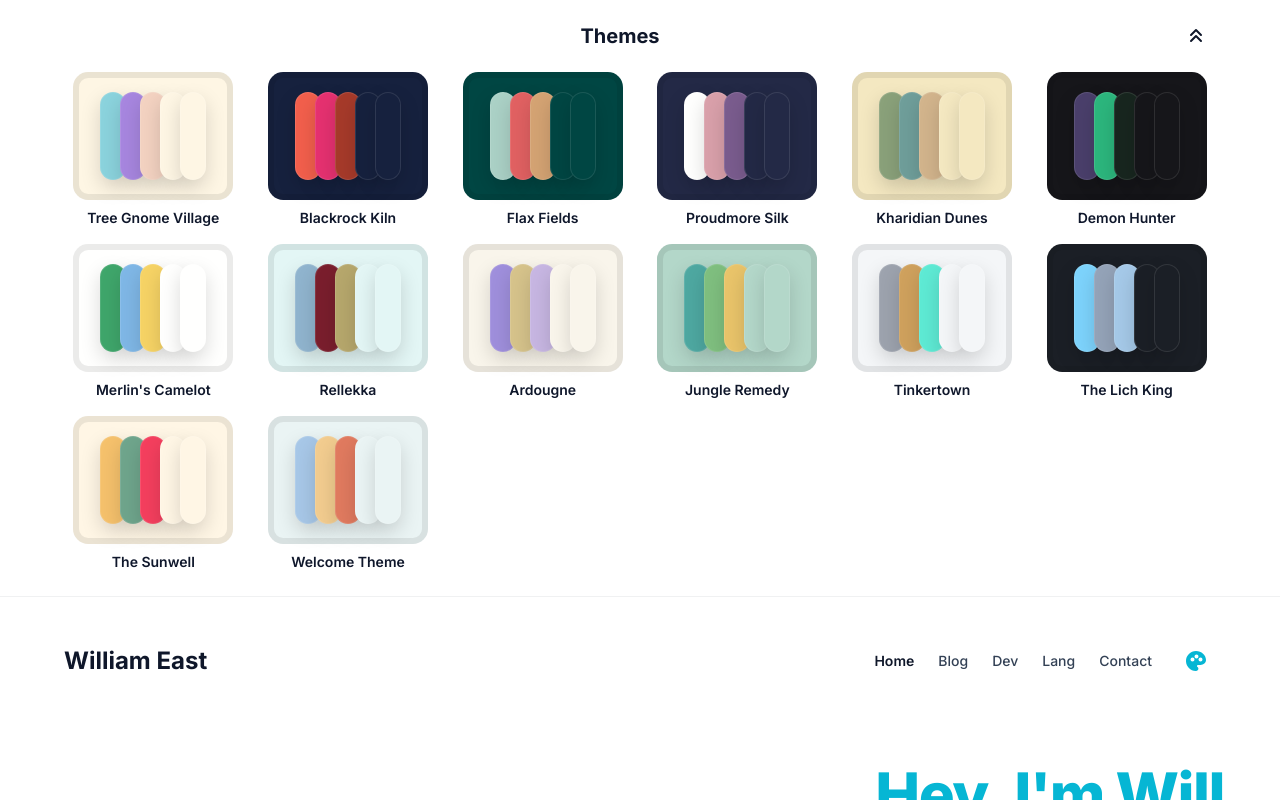
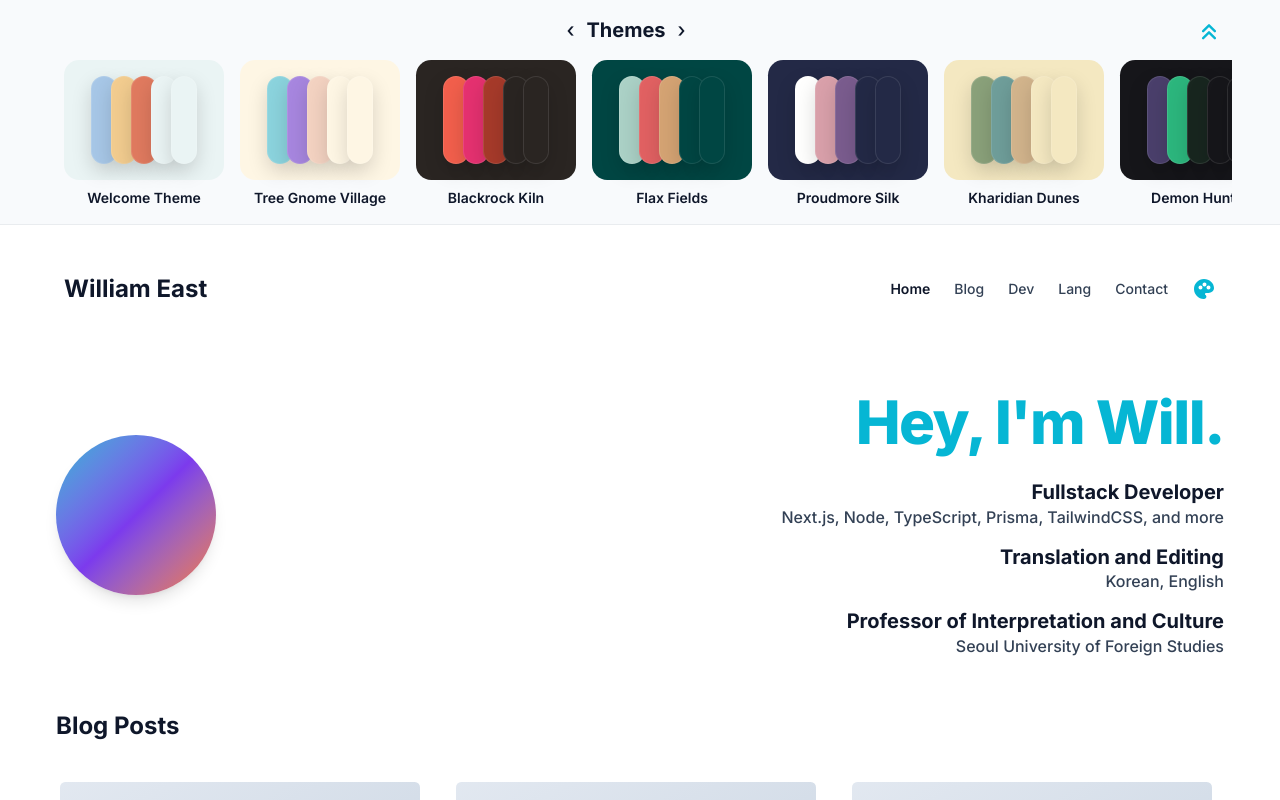
Before and after one commit to wjbetech/blogfolio, a Next.js app: page / in a window 1280 px wide. Both pictures are taken after a click on the button 1196 px from the left and 64 px from the top of the page. Shown: the top 800 px of the page. Built offline with nearby package versions, Linux system fonts and the light colour scheme.

Commit message:
feat/theme-drawer: more small fixes and changes to the drawer styles and functionality

```diff
--- a/src/app/layout.tsx
+++ b/src/app/layout.tsx
@@ -29,6 +29,19 @@ export default function RootLayout({
   return (
     <html lang="en" className={inter.variable}>
       <body className={`${geistSans.variable} ${geistMono.variable} antialiased bg-bg-100 `}>
+        <script
+          // Apply saved theme (or default to 'welcome') before hydration to avoid flash
+          dangerouslySetInnerHTML={{
+            __html: `(() => {
+  try {
+    var id = null;
+    try { id = localStorage.getItem('site:theme'); } catch(e) { id = null; }
+    if (!id) id = 'welcome';
+    document.documentElement.setAttribute('data-theme', id);
+  } catch (e) {}
+})();`
+          }}
+        />
         <HeaderWithDrawer />
         <main className="max-w-7xl mx-auto px-10 py-8">{children}</main>
         <Footer />
--- a/src/components/Hero/Hero.tsx
+++ b/src/components/Hero/Hero.tsx
@@ -8,18 +8,18 @@ export default function Hero() {
 
         <div className="flex-1 text-right">
           <h1 className="text-4xl md:text-6xl font-extrabold tracking-tight text-accent leading-tight">
-            Hey, I&apos;m Will
+            Hey, I&apos;m Will.
           </h1>
 
           <div className="mt-4 space-y-2 text-lg md:text-xl leading-relaxed text-heading">
             <h5 className="font-bold">Fullstack Developer</h5>
-            <p className="text-sm md:text-base text-slate-500 leading-0">
+            <p className="text-sm md:text-base text-paragraph leading-0">
               Next.js, Node, TypeScript, Prisma, TailwindCSS, and more
             </p>
             <h5 className="font-bold mt-6">Translation and Editing</h5>
-            <p className="text-sm md:text-base text-slate-500 leading-0">Korean, English</p>
+            <p className="text-sm md:text-base text-paragraph leading-0">Korean, English</p>
             <h5 className="font-bold mt-6">Professor of Interpretation and Culture</h5>
-            <p className="text-sm md:text-base text-slate-500 leading-0">Seoul University of Foreign Studies</p>
+            <p className="text-sm md:text-base text-paragraph leading-0">Seoul University of Foreign Studies</p>
           </div>
         </div>
       </div>
--- a/src/components/Icons/UpArrowIcon.tsx
+++ b/src/components/Icons/UpArrowIcon.tsx
@@ -4,9 +4,9 @@ export default function UpArrowIcon(props: React.SVGProps<SVGSVGElement>) {
   return (
     <svg
       xmlns="http://www.w3.org/2000/svg"
-      width="24"
-      height="24"
-      viewBox="0 0 24 24"
+      width="28"
+      height="28"
+      viewBox="-6 -2 24 24"
       fill="none"
       stroke="currentColor"
       stroke-width="2"
--- a/src/components/Navbar/Navbar.tsx
+++ b/src/components/Navbar/Navbar.tsx
@@ -25,13 +25,13 @@ export default function Navbar({
 
   return (
     <header>
-      <div className="max-w-7xl mx-auto px-6 md:px-16 flex items-center justify-between h-32">
+      <div className="max-w-7xl mx-auto px-16 flex items-center justify-between h-32">
         <Link href="/" className="text-2xl font-bold">
           William East
         </Link>
 
         <div className="flex items-center">
-          <nav className="flex items-center gap-4 md:gap-6">
+          <nav className="flex items-center gap-6">
             {navLinks.map((link) => (
               <Link
                 key={link.id}
@@ -47,7 +47,7 @@ export default function Navbar({
             aria-label="Theme settings"
             aria-expanded={isDrawerOpen}
             onClick={() => onToggle?.()}
-            className="ml-6 p-2 rounded-full hover:bg-bg200 flex items-center justify-center cursor-pointer">
+            className="ml-6 rounded-full hover:bg-bg200 flex items-center justify-center cursor-pointer">
             <ColorPaletteIcon className="text-primary" />
           </button>
         </div>
--- a/src/components/Palettes/Palette.tsx
+++ b/src/components/Palettes/Palette.tsx
@@ -33,14 +33,14 @@ export default function Palette({
         onClick={() => onSelect(palette.id)}
         aria-pressed={selected}
         className={
-          "w-40 h-32 rounded-2xl transition-all hover:shadow-lg flex items-center justify-center shrink-0 border-[6px] border-transparent" +
+          "w-40 h-30 rounded-2xl transition-all hover:shadow-lg flex items-center justify-center shrink-0 cursor-pointer" +
           (selected
             ? "" // selected uses inline border style below
-            : "border border-[rgba(0,0,0,0.08)] hover:border-[6px] hover:border-slate-200 cursor-pointer")
+            : "")
         }
         style={{
           backgroundColor: base,
-          border: selected ? "6px solid teal" : undefined
+          border: selected ? "6px solid var(--accent)" : undefined
         }}>
         {/* layered pill bars */}
         <div
@@ -74,7 +74,7 @@ export default function Palette({
       </button>
 
       {/* Title below the palette box */}
-      <div className="text-center text-sm font-semibold text-slate-900">{palette.name}</div>
+      <div className="text-center text-sm font-semibold">{palette.name}</div>
     </div>
   );
 }
--- a/src/components/ThemeDrawer/ThemeDrawer.tsx
+++ b/src/components/ThemeDrawer/ThemeDrawer.tsx
@@ -1,8 +1,8 @@
 "use client";
 
-import React from "react";
+import React, { useRef } from "react";
 import { AnimatePresence, motion } from "framer-motion";
-import PaletteItem from "../Palettes/Palette";
+import ThemeDrawerCarousel, { ThemeDrawerCarouselHandle } from "./ThemeDrawerCarousel";
 import UpArrowIcon from "../Icons/UpArrowIcon";
 import { ColorThemes } from "@/lib/themes";
 import { applyTheme } from "@/lib/applyTheme";
@@ -18,6 +18,7 @@ export default function ThemeDrawer({
   onSelect: (id: string) => void;
   active?: string | null;
 }) {
+  const carouselRef = useRef<ThemeDrawerCarouselHandle | null>(null);
   return (
     <AnimatePresence initial={false}>
       {open && (
@@ -27,38 +28,45 @@ export default function ThemeDrawer({
           animate={{ height: "auto", opacity: 1 }}
           exit={{ height: 0, opacity: 0 }}
           transition={{ duration: 0.28, ease: "easeInOut" }}
-          className="overflow-hidden border-b bg-white">
-          <div className="max-w-7xl mx-auto py-4 flex items-center justify-between px-16">
-            <div className="flex flex-col mx-auto">
-              <h3 className="text-xl font-bold m-auto place-self-center">Themes</h3>
+          className="overflow-hidden border-b bg-bg200">
+          <div className="max-w-7xl mx-auto py-2 flex items-center justify-between px-16">
+            <div className="flex items-center gap-2 mx-auto">
+              <button
+                type="button"
+                aria-label="Scroll themes left"
+                onClick={() => carouselRef.current?.scrollLeft()}
+                className="hidden md:inline-flex items-center text-xl p-1 cursor-pointer hover:opacity-80">
+                ‹
+              </button>
+
+              <h3 className="text-xl font-bold">Themes</h3>
+
+              <button
+                type="button"
+                aria-label="Scroll themes right"
+                onClick={() => carouselRef.current?.scrollRight()}
+                className="hidden md:inline-flex items-center text-xl p-1 cursor-pointer hover:opacity-80">
+                ›
+              </button>
             </div>
 
             <div>
-              <button onClick={onClose} aria-label="Close theme drawer" className="text-sm p-2 cursor-pointer">
+              <button onClick={onClose} aria-label="Close theme drawer" className="py-2 cursor-pointer text-accent">
                 <UpArrowIcon />
               </button>
             </div>
           </div>
 
-          <div className="max-w-7xl mx-auto px-16 pb-6">
-            <div className="grid grid-cols-2 sm:grid-cols-3 md:grid-cols-4 lg:grid-cols-6 gap-4">
-              {ColorThemes.map((t) => (
-                <PaletteItem
-                  key={t.id}
-                  palette={{
-                    id: t.id,
-                    name: t.name,
-                    colors: [t.bg100, t.accent, t.accent2 ?? t.accent, t.accent3 ?? t.accent]
-                  }}
+          <div className="max-w-7xl mx-auto px-12">
+            <ThemeDrawerCarousel
+              ref={carouselRef}
+              active={active}
               onSelect={(id) => {
                 const theme = ColorThemes.find((x) => x.id === id);
                 if (theme) applyTheme(theme);
                 onSelect(id);
               }}
-                  selected={active === t.id}
             />
-              ))}
-            </div>
           </div>
         </motion.div>
       )}
--- /dev/null
+++ b/src/components/ThemeDrawer/ThemeDrawerCarousel.tsx
@@ -0,0 +1,68 @@
+"use client";
+
+import React, { useRef, useImperativeHandle, forwardRef } from "react";
+import PaletteItem from "../Palettes/Palette";
+import { ColorThemes } from "@/lib/themes";
+
+type Props = {
+  active?: string | null;
+  onSelect: (id: string) => void;
+};
+
+export type ThemeDrawerCarouselHandle = {
+  scrollLeft: () => void;
+  scrollRight: () => void;
+};
+
+const ThemeDrawerCarousel = forwardRef<ThemeDrawerCarouselHandle, Props>(({ active, onSelect }, ref) => {
+  const scrollerRef = useRef<HTMLDivElement | null>(null);
+
+  const scrollAmount = () => {
+    const el = scrollerRef.current;
+    if (!el) return 240;
+    return Math.max(el.clientWidth * 0.6, 240);
+  };
+
+  // eslint-disable-next-line react-hooks/exhaustive-deps
+  const scrollLeft = () => {
+    const el = scrollerRef.current;
+    if (!el) return;
+    el.scrollBy({ left: -scrollAmount(), behavior: "smooth" });
+  };
+
+  // eslint-disable-next-line react-hooks/exhaustive-deps
+  const scrollRight = () => {
+    const el = scrollerRef.current;
+    if (!el) return;
+    el.scrollBy({ left: scrollAmount(), behavior: "smooth" });
+  };
+
+  useImperativeHandle(ref, () => ({ scrollLeft, scrollRight }), [scrollLeft, scrollRight]);
+
+  return (
+    <div>
+      <div
+        ref={scrollerRef}
+        className="flex gap-4 overflow-x-auto no-scrollbar pb-4 scroll-pl-6 px-4"
+        style={{ WebkitOverflowScrolling: "touch" }}>
+        {ColorThemes.map((t) => (
+          <div key={t.id} className="flex-none">
+            <PaletteItem
+              palette={{
+                id: t.id,
+                name: t.name,
+                colors: [t.bg100, t.accent, t.accent2 ?? t.accent, t.accent3 ?? t.accent]
+              }}
+              onSelect={onSelect}
+              selected={active === t.id}
+            />
+          </div>
+        ))}
+      </div>
+    </div>
+  );
+});
+
+ThemeDrawerCarousel.displayName = "ThemeDrawerCarousel";
+
+export default ThemeDrawerCarousel;
--- a/src/lib/themes.ts
+++ b/src/lib/themes.ts
@@ -2,11 +2,25 @@ import { ColorTheme } from "@/app/types/themes";
 
 export const ColorThemes: ColorTheme[] = [
   {
+    id: "welcome",
+    name: "Welcome Theme",
+    bg100: "#eaf4f4", // sky over Lumbridge
+    bg200: "#d4e9e2",
+    bg300: "#bddbd0",
+    headline: "#344e41",
+    paragraph: "#5f6f73",
+    button: "#84a98c", // gentle adventure green
+    buttonText: "#fffffe",
+    accent: "#a7c7e7", // river Lum
+    accent2: "#f2cc8f", // wheat fields
+    accent3: "#e07a5f" // rooftops / subtle warmth
+  },
+  {
     id: "gnome",
     name: "Tree Gnome Village",
     bg100: "#fef6e4",
-    bg200: "#f0e6d2",
-    bg300: "#e1d7bf",
+    bg200: "#f3ead7",
+    bg300: "#e8ddc6",
     headline: "#001858",
     paragraph: "172c66",
     button: "#f582ae",
@@ -18,9 +32,9 @@ export const ColorThemes: ColorTheme[] = [
   {
     id: "kiln",
     name: "Blackrock Kiln",
-    bg100: "#16213e",
-    bg200: "#1a1a2e",
-    bg300: "#0f0e17",
+    bg100: "#2a2522",
+    bg200: "#211d1b",
+    bg300: "#191514",
     headline: "#fffffe",
     paragraph: "#a7a9be",
     button: "#ff8906",
@@ -47,8 +61,8 @@ export const ColorThemes: ColorTheme[] = [
     id: "silk",
     name: "Proudmore Silk",
     bg100: "#232946",
-    bg200: "#121629",
-    bg300: "#0f1123",
+    bg200: "#1f2340",
+    bg300: "#191c34",
     headline: "#fffffe",
     paragraph: "#b8c1ec",
     button: "#eebbc3",
@@ -75,8 +89,8 @@ export const ColorThemes: ColorTheme[] = [
     id: "demon",
     name: "Demon Hunter",
     bg100: "#16161a",
-    bg200: "#0f0f11",
-    bg300: "#0c0c0e",
+    bg200: "#121216",
+    bg300: "#0e0e12",
     headline: "#fffffe",
     paragraph: "#94a1b2",
     button: "#7f5af0",
@@ -103,8 +117,8 @@ export const ColorThemes: ColorTheme[] = [
     id: "rellekka",
     name: "Rellekka",
     bg100: "#e3f6f5",
-    bg200: "#c5e4e3",
-    bg300: "#a7d1d1",
+    bg200: "#cde8e6",
+    bg300: "#b7dad8",
     headline: "#094067",
     paragraph: "#5f6c7b",
     button: "#1f6aa5",
@@ -131,8 +145,8 @@ export const ColorThemes: ColorTheme[] = [
     id: "jungle",
     name: "Jungle Remedy",
     bg100: "#b3d7c9",
-    bg200: "#89cbb7",
-    bg300: "#5fc0a5",
+    bg200: "#97ccb9",
+    bg300: "#7cc1aa",
     headline: "#0f3d2e",
     paragraph: "#3a5f54",
     button: "#3a7d5c",
@@ -159,8 +173,8 @@ export const ColorThemes: ColorTheme[] = [
     id: "lich",
     name: "The Lich King",
     bg100: "#1b1f26",
-    bg200: "#141820",
-    bg300: "#0d1117",
+    bg200: "#161a22",
+    bg300: "#161a22",
     headline: "#e6f1ff",
     paragraph: "#9fb3c8",
     button: "#3b82f6",
@@ -173,8 +187,8 @@ export const ColorThemes: ColorTheme[] = [
     id: "sunwell",
     name: "The Sunwell",
     bg100: "#fff6e5", // arcane sanctum red
-    bg200: "#fde9c9",
-    bg300: "#f6d8a8",
+    bg200: "#fee7cb",
+    bg300: "#fdd8b1",
     headline: "#7c1d1d",
     paragraph: "#7a4a2e",
     button: "#c81e1e", // blood elf crimson
@@ -182,19 +196,5 @@ export const ColorThemes: ColorTheme[] = [
     accent: "#f5c16c", // radiant gold
     accent2: "#6fa58c", // dried blood / obsession
     accent3: "#f43f5e" // unstable arcane energy
-  },
-  {
-    id: "welcome",
-    name: "Welcome Theme",
-    bg100: "#eaf4f4", // sky over Lumbridge
-    bg200: "#d4e9e2",
-    bg300: "#bddbd0",
-    headline: "#344e41",
-    paragraph: "#5f6f73",
-    button: "#84a98c", // gentle adventure green
-    buttonText: "#fffffe",
-    accent: "#a7c7e7", // river Lum
-    accent2: "#f2cc8f", // wheat fields
-    accent3: "#e07a5f" // rooftops / subtle warmth
   }
 ];
```
Also changed, not shown: src/app/globals.css (+20 -6 lines). Lines whose indentation alone changed are shown as unchanged.
